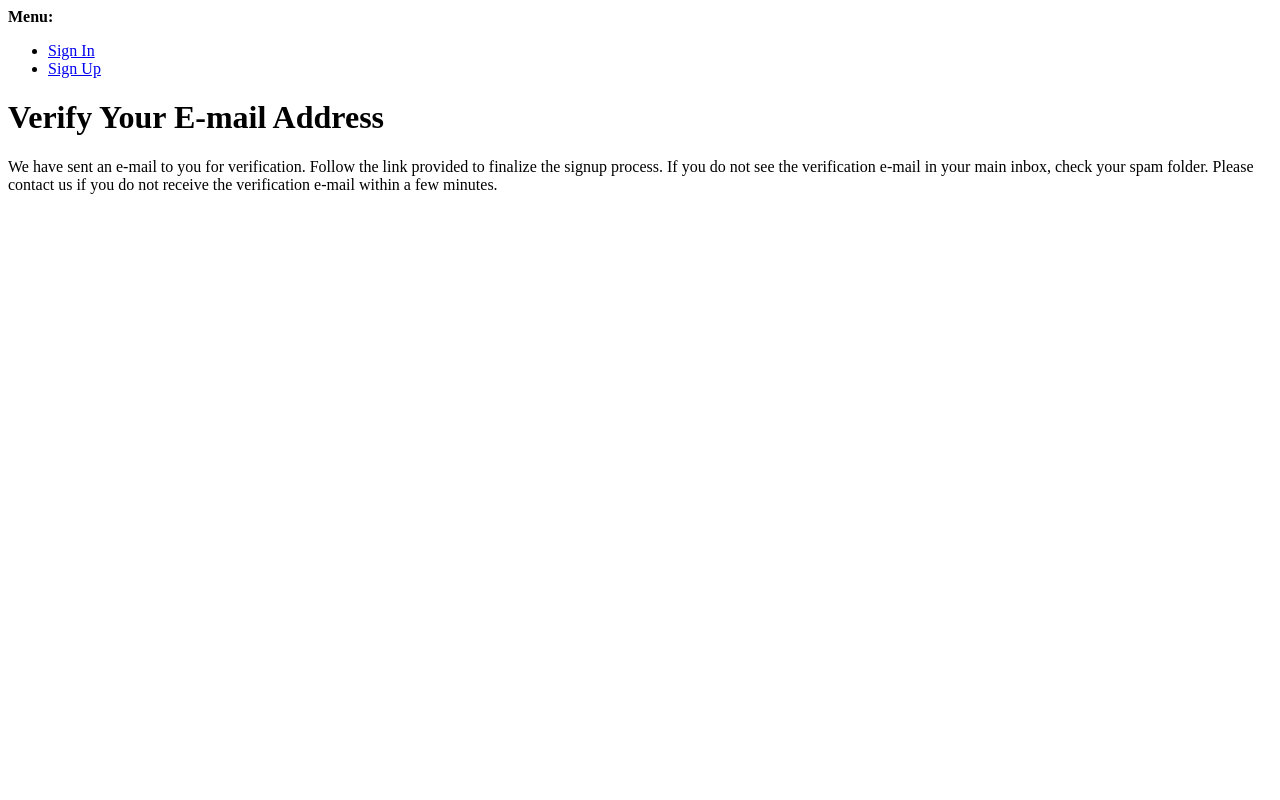
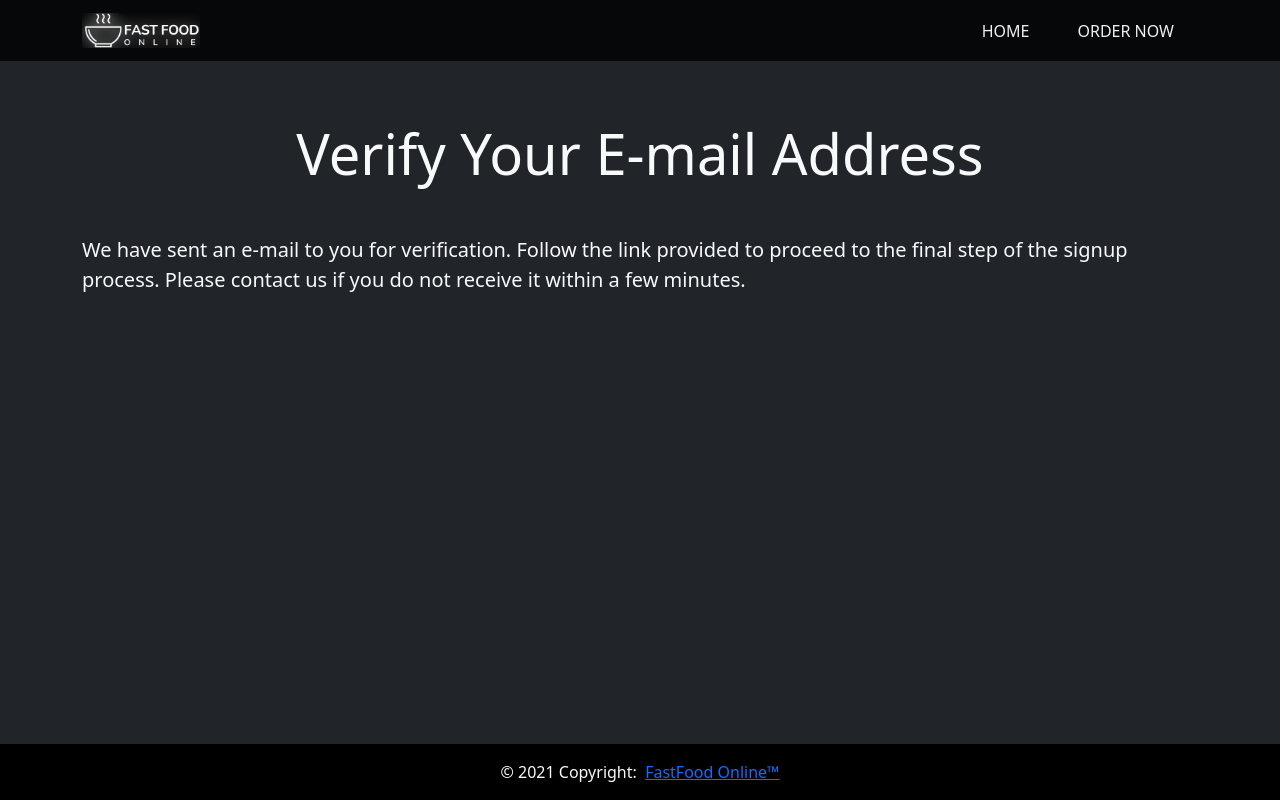
Before and after one commit to kishank12312/fastfood, a Django app: a page that, after the commit, uses baseapp/templates/account/verification_sent.html in a window 1280 px wide. Run offline with Django 3.2, Linux system fonts and the light colour scheme; some libraries are stand-ins or nearby versions.

Commit message:
Added Email Verification For Non Social Accounts

```diff
--- /dev/null
+++ b/baseapp/templates/account/verification_sent.html
@@ -0,0 +1,141 @@
+{% load static %}
+{% load socialaccount %}
+{% load ExtraTags %}
+
+<html lang="en">
+<head>
+    <meta charset="UTF-8">
+    <meta http-equiv="X-UA-Compatible" content="IE=edge">
+    <meta name="viewport" content="width=device-width, initial-scale=1.0">
+    <link rel="stylesheet" href="https://cdn.jsdelivr.net/npm/bootstrap-icons@1.5.0/font/bootstrap-icons.css">
+    <link href="https://cdn.jsdelivr.net/npm/bootstrap@5.0.2/dist/css/bootstrap.min.css" rel="stylesheet" integrity="sha384-EVSTQN3/azprG1Anm3QDgpJLIm9Nao0Yz1ztcQTwFspd3yD65VohhpuuCOmLASjC" crossorigin="anonymous">
+    <link rel="shortcut icon" href="{%  static 'images/favico.png' %}">
+    <title>Verify Your Email Address</title>
+    <style>
+        .cartcounter {
+            border-radius: 50%;
+            width: 20px;
+            height: 20px;
+            background-color: #ff6161;
+            color: #f0f0f0;
+        }
+        footer {
+          background-color: black;
+        }
+        nav {
+          position: fixed;
+          background-color: rgba(0, 0, 0, 0.8);
+        }
+        input {
+            width: 100%;
+            caret-color: white;
+        }
+        .card {
+            background-color: #1d1d1d;
+
+        }
+        .form-control{
+            background-color: #303030;
+
+        }
+        .form-control:focus{
+            background-color: #303030;
+
+        }
+        label {
+            color: white;
+        }
+        ::-webkit-calendar-picker-indicator {
+        filter: invert(100%);
+        }
+        .nav-link{
+          color: #f0f0f0 !important;
+        }
+        #page-container {
+        position: relative;
+        min-height: 100vh;
+        }
+        #content-wrap {
+          padding-bottom: 3rem;    /* Footer height */
+        }
+
+        #footer {
+          position: absolute;
+          bottom: 0;
+          width: 100%;
+          height: 3.5rem;            /* Footer height */
+        }
+        footer {
+          background-color: black;
+          bottom: 0;
+        }
+    </style>
+</head>
+<body class="bg-dark">
+<div id="page-container">
+<div id="content-wrap">
+    <!-- NAVBAR -->
+    <nav class="navbar navbar-expand-lg navbar-dark fixed-top">
+        <div class="container">
+            <a class="navbar-brand" href="{% url 'home' %}">
+                <img src="{% static 'images/Logo.png' %}" alt="" height="35em">
+              </a>
+          <button class="navbar-toggler" type="button" data-bs-toggle="collapse" data-bs-target="#navbarNavAltMarkup" aria-controls="navbarNavAltMarkup" aria-expanded="false" aria-label="Toggle navigation">
+            <span class="navbar-toggler-icon"></span>
+          </button>
+          <div class="collapse navbar-collapse justify-content-end" id="navbarNavAltMarkup">
+            <div class="navbar-nav">
+              <!--<a class="nav-link active" aria-current="page" href="#">Home</a>-->
+                <a class="nav-link d-flex align-items-center justify-content-center mx-3" href="{% url 'home' %}">HOME</a>
+                <a class="nav-link d-flex align-items-center justify-content-center mx-3" href="{% url 'menu' %}">ORDER NOW</a>
+            </div>
+          </div>
+        </div>
+    </nav>
+    <!-- END OF NAVBAR -->
+    <br>
+    <br>
+    <br>
+    {% for message in messages %}
+    {% if message|checkmailsent %}
+        <div class="d-flex justify-content-center">
+            <div id='popupmessage-add' class="alert" style="background-color: rgb(0, 255, 0); width: fit-content; color: #000 !important;" role="alert">
+            <div class="d-flex align-items-center">
+                <i class="bi-envelope-fill" style="font-size: 2rem; color: rgb(0, 0, 0) !important;"></i> &nbsp; {{ message }}
+            </div>
+            </div>
+        </div>
+    {% endif %}
+    {% endfor %}
+    <br>
+    <br>
+
+
+    <!-- TITLE -->
+    <div class="container display-4 text-light d-flex justify-content-center">Verify Your E-mail Address</div>
+    <!-- END OF TITLE -->
+    <br>
+    <br>
+
+    <div class="container">
+        <div class="row d-flex justify-content-center">
+            <div class="col">
+                <p class="lead text-light fs-5">
+                We have sent an e-mail to you for verification. Follow the link provided to proceed to the final step of the signup process. Please contact us if you do not receive it within a few minutes.
+                </p>
+            </div>
+        </div>
+    </div>
+
+
+
+    <br><br><br><br>
+
+</div>
+    <footer id="footer" class="page-footer">
+        <div class="footer-copyright text-center text-light py-3">© 2021 Copyright: &nbsp;<a href="{% url 'home' %}">FastFood Online™</a></div>
+    </footer>
+</div>
+    <script src="https://cdn.jsdelivr.net/npm/bootstrap@5.0.2/dist/js/bootstrap.bundle.min.js" integrity="sha384-MrcW6ZMFYlzcLA8Nl+NtUVF0sA7MsXsP1UyJoMp4YLEuNSfAP+JcXn/tWtIaxVXM" crossorigin="anonymous"></script>
+</body>
+</html>
```
Also changed, not shown: baseapp/templates/account/email_confirm.html (added, +161 -0 lines), baseapp/templates/account/login.html (+23 -0 lines), baseapp/templates/baseapp/index.html (+27 -0 lines), baseapp/templatetags/ExtraTags.py (+8 -0 lines), fastfood/settings.py (+10 -2 lines).
